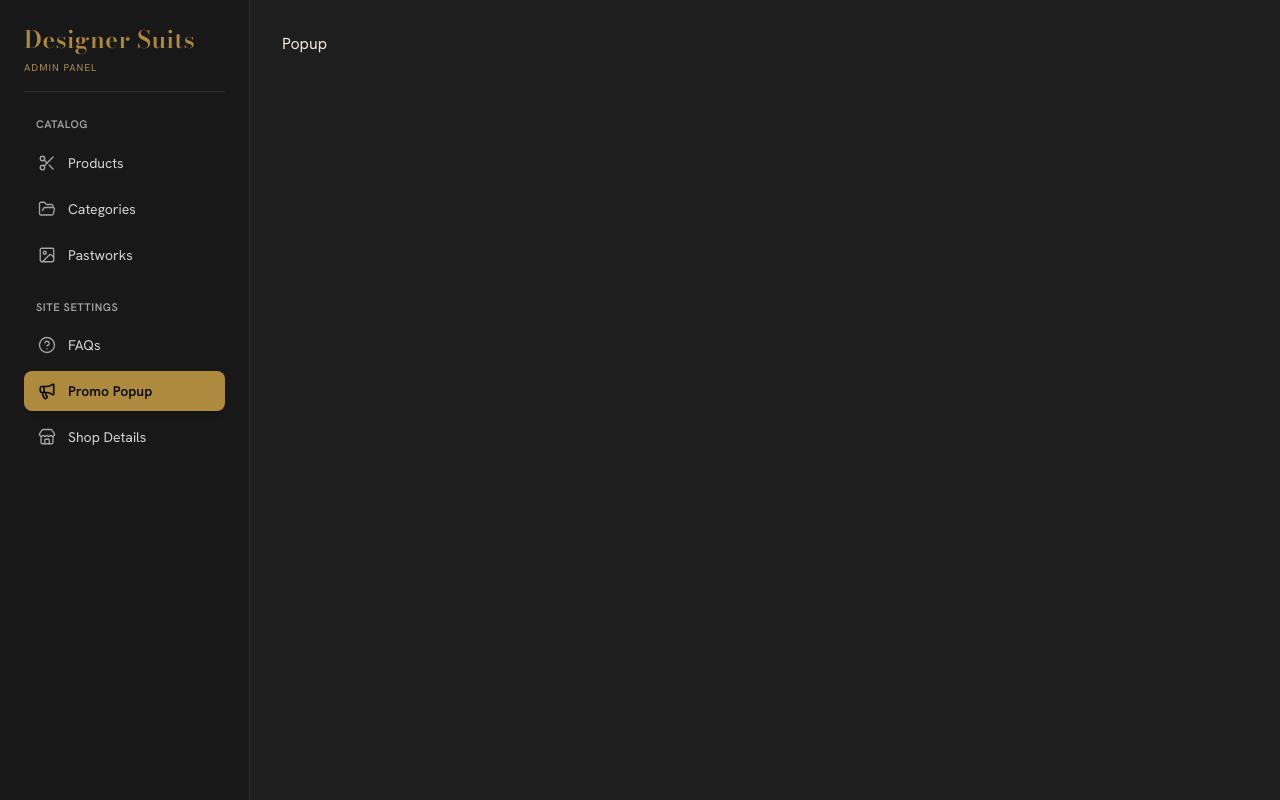
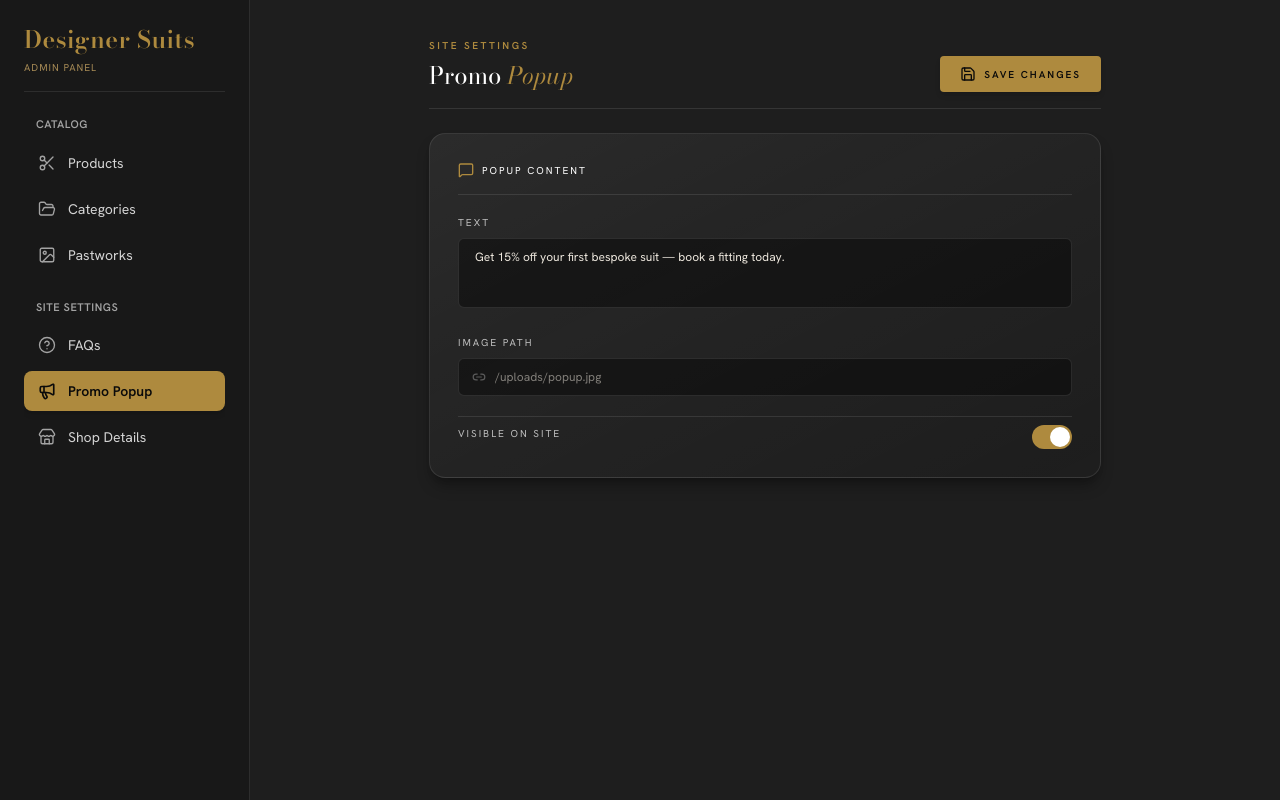
Before and after one commit to aleesa21/Designer_suits, a React (Vite) app: page /admin/popup in a window 1280 px wide. Built offline with nearby package versions, Linux system fonts and the light colour scheme.

Commit message:
fead add popup form in admin view

```diff
--- a/src/component/Popup.jsx
+++ b/src/component/Popup.jsx
@@ -1,9 +1,169 @@
-import React from 'react'
+import React, { useState, useEffect } from "react";
+import {
+  MessageSquare,
+  Link2,
+  Save,
+  Loader2,
+  CheckCircle2,
+} from "lucide-react";
 
-function Popup() {
+export default function Popup() {
+  const [loading, setLoading] = useState(false);
+  const [saving, setSaving] = useState(false);
+  const [successMsg, setSuccessMsg] = useState("");
+
+  const [formData, setFormData] = useState({
+    text: "",
+    image_path: "",
+    is_visible: true,
+  });
+
+  useEffect(() => {
+    setLoading(true);
+    //  fetch logic
+    setTimeout(() => {
+      setFormData({
+        text: "Get 15% off your first bespoke suit — book a fitting today.",
+        image_path: "",
+        is_visible: true,
+      });
+      setLoading(false);
+    }, 400);
+  }, []);
+
+  const handleChange = (e) => {
+    const { name, value, type, checked } = e.target;
+    setFormData((prev) => ({
+      ...prev,
+      [name]: type === "checkbox" ? checked : value,
+    }));
+  };
+
+  const handleSubmit = async (e) => {
+    e.preventDefault();
+    setSaving(true);
+    try {
+      // await supabase.from('popup').upsert({ id: 1, ...formData });
+      await new Promise((resolve) => setTimeout(resolve, 800));
+      setSuccessMsg("Popup saved successfully!");
+      setTimeout(() => setSuccessMsg(""), 4000);
+      console.log(formData);
+    } catch (err) {
+      console.error(err);
+    } finally {
+      setSaving(false);
+    }
+  };
+
+  if (loading) {
+    return (
+      <div className="flex flex-col items-center justify-center gap-3 py-24 text-foreground">
+        <Loader2 className="w-6 h-6 animate-spin text-primary" />
+        <span className="text-[11px] uppercase tracking-[0.2em] text-white/40">
+          Loading popup details...
+        </span>
+      </div>
+    );
+  }
+
+  const inputClass =
+    "w-full bg-black/40 border border-white/10 rounded-md pl-9 pr-4 py-2.5 text-xs text-foreground focus:outline-none focus:border-primary transition-colors";
+  const labelClass =
+    "block text-[10px] uppercase tracking-[0.2em] font-medium text-white/70 mb-2";
+  const cardClass =
+    "bg-gradient-to-br from-white/[0.06] via-white/[0.025] to-transparent border border-white/10 rounded-2xl p-6 md:p-7 shadow-lg shadow-black/30 space-y-5";
+  const cardHeaderClass =
+    "flex items-center gap-2 border-b border-white/10 pb-4 mb-5";
+
   return (
-    <div>Popup</div>
-  )
+    <div className="w-full max-w-2xl mx-auto space-y-6 text-foreground font-sans">
+      {/* Top Bar */}
+      <div className="flex items-end justify-between border-b border-white/10 pb-4">
+        <div>
+          <span className="text-[10px] uppercase tracking-[0.25em] text-primary font-semibold">
+            Site Settings
+          </span>
+          <h1 className="font-serif text-2xl font-light text-white mt-1">
+            Promo <span className="italic text-primary font-serif">Popup</span>
+          </h1>
+        </div>
+        <button
+          type="button"
+          onClick={handleSubmit}
+          disabled={saving}
+          className="flex items-center gap-2 bg-primary hover:bg-primary-light text-foreground-inverted text-[10px] uppercase tracking-[0.2em] font-semibold px-5 py-2.5 rounded shadow-md transition-all disabled:opacity-50 cursor-pointer shrink-0"
+        >
+          {saving ? (
+            <Loader2 className="w-4 h-4 animate-spin" />
+          ) : (
+            <Save className="w-4 h-4" />
+          )}
+          Save Changes
+        </button>
+      </div>
+
+      {/* Success Alert */}
+      {successMsg && (
+        <div className="flex items-center gap-2 bg-black/40 border border-primary/40 text-primary-light px-4 py-3 rounded-lg text-xs backdrop-blur-md">
+          <CheckCircle2 className="w-4 h-4 shrink-0 text-primary" />
+          <span className="tracking-wide">{successMsg}</span>
+        </div>
+      )}
+
+      {/* Form */}
+      <form onSubmit={handleSubmit} className={cardClass}>
+        <div className={cardHeaderClass}>
+          <MessageSquare className="w-4 h-4 text-primary" />
+          <h2 className="text-[10px] uppercase tracking-[0.2em] font-medium text-white">
+            Popup Content
+          </h2>
+        </div>
+
+        <div>
+          <label className={labelClass}>Text</label>
+          <textarea
+            name="text"
+            rows={3}
+            value={formData.text}
+            onChange={handleChange}
+            className="w-full bg-black/40 border border-white/10 rounded-md px-4 py-2.5 text-xs text-foreground focus:outline-none focus:border-primary resize-none transition-colors"
+          />
+        </div>
+
+        <div>
+          <label className={labelClass}>Image Path</label>
+          <div className="relative">
+            <Link2 className="w-3.5 h-3.5 text-white/30 absolute left-3.5 top-1/2 -translate-y-1/2" />
+            <input
+              type="text"
+              name="image_path"
+              value={formData.image_path}
+              onChange={handleChange}
+              placeholder="/uploads/popup.jpg"
+              className={inputClass}
+            />
+          </div>
+        </div>
+
+        <div className="flex items-center justify-between pt-2 border-t border-white/10">
+          <label className={`${labelClass} mb-0`}>Visible on site</label>
+          <button
+            type="button"
+            onClick={() =>
+              setFormData((prev) => ({ ...prev, is_visible: !prev.is_visible }))
+            }
+            className={`relative w-10 h-6 rounded-full transition-colors cursor-pointer ${
+              formData.is_visible ? "bg-primary" : "bg-white/10"
+            }`}
+          >
+            <span
+              className={`absolute top-0.5 left-0.5 w-5 h-5 rounded-full bg-white transition-transform ${
+                formData.is_visible ? "translate-x-4" : "translate-x-0"
+              }`}
+            />
+          </button>
+        </div>
+      </form>
+    </div>
+  );
 }
-
-export default Popup
```
